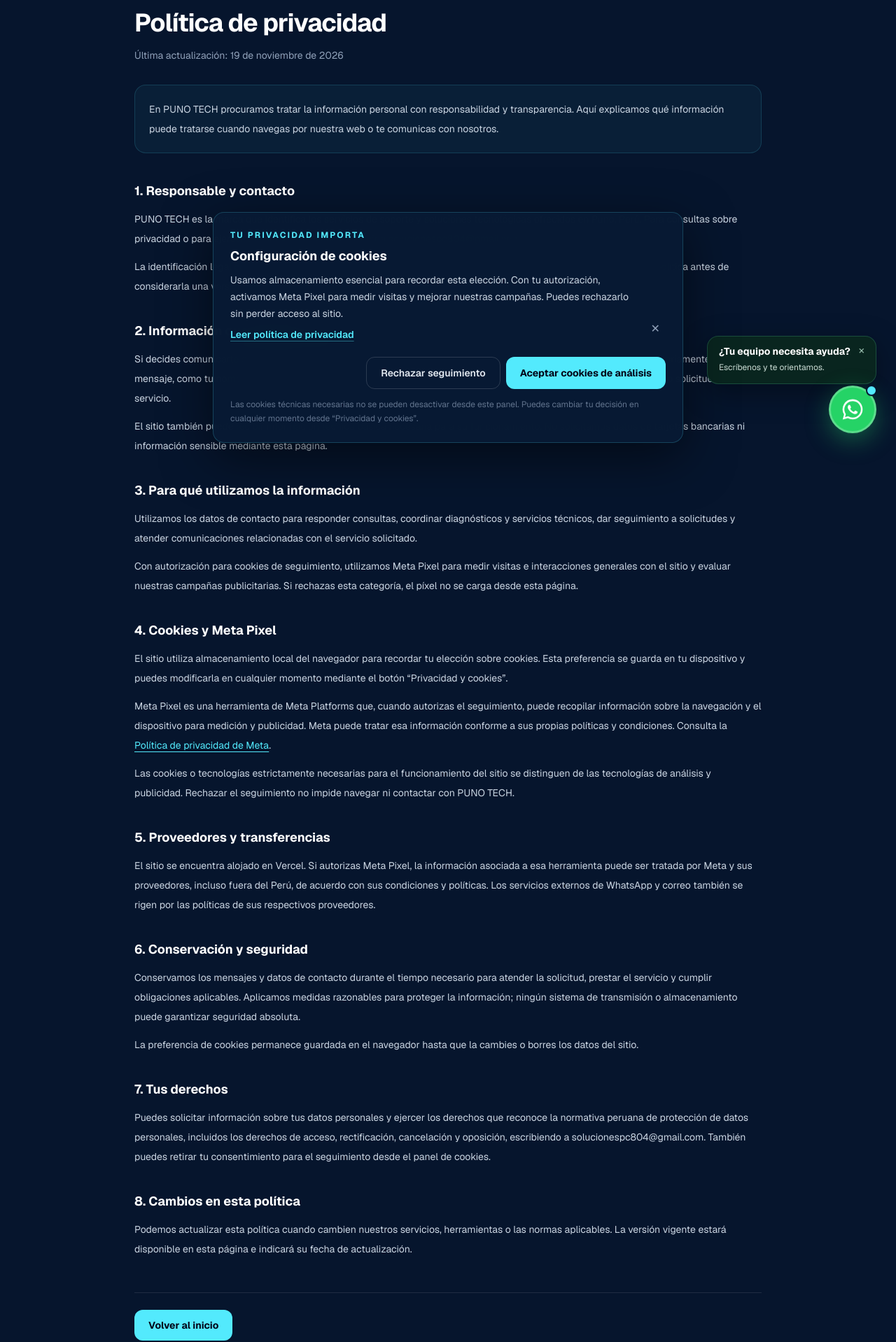
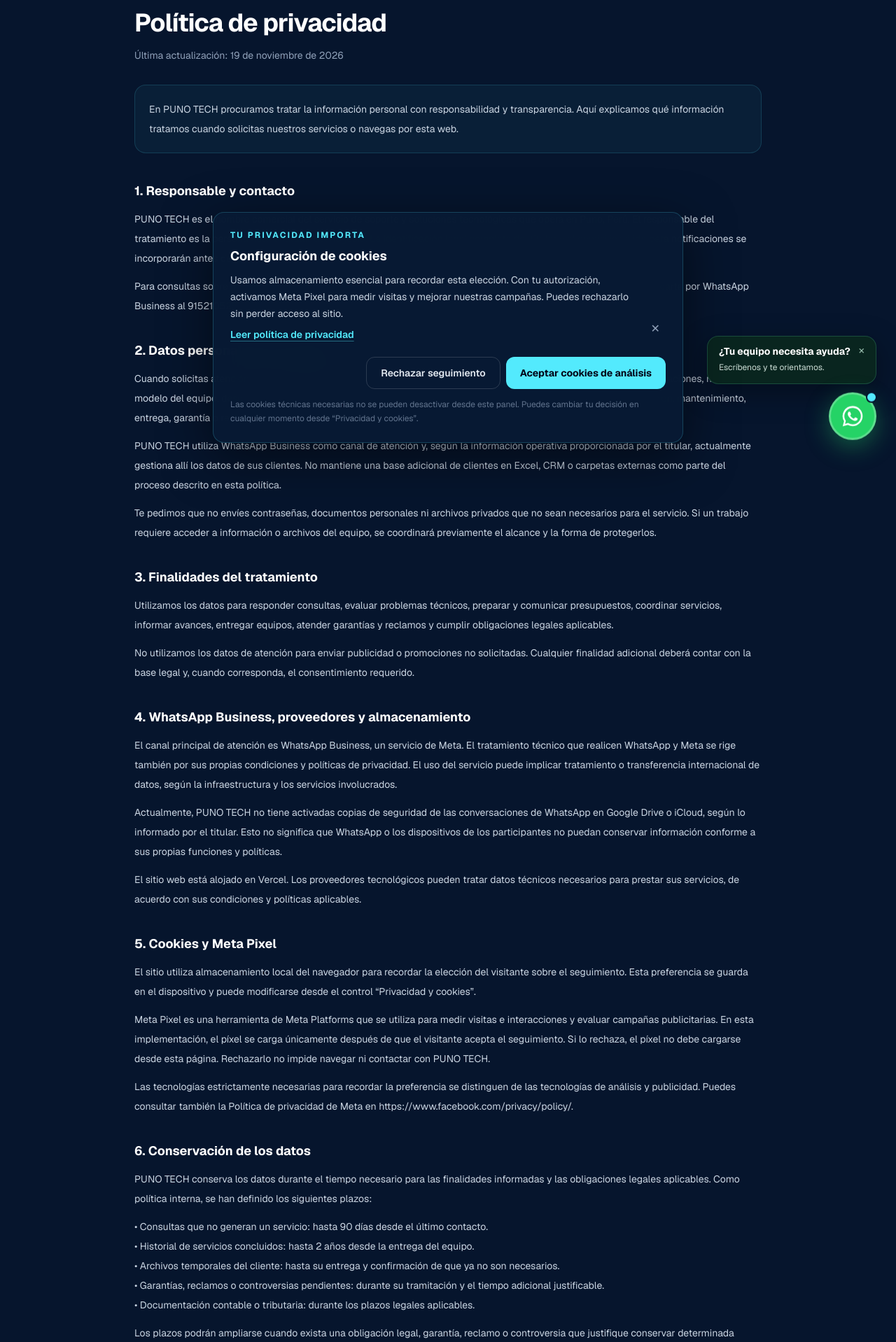
Before and after one commit to joakoguzp/puno-tech, a Next.js app: page /privacidad in a window 1280 px wide. Shown: the part 143-2061 px from the top of the page at 70% size. Built offline with nearby package versions, Linux system fonts and the light colour scheme.

Commit message:
Actualizar política con tratamiento y conservación confirmados

```diff
--- a/src/app/privacidad/page.tsx
+++ b/src/app/privacidad/page.tsx
@@ -10,55 +10,73 @@ const sections = [
   {
     title: "1. Responsable y contacto",
     body: [
-      "PUNO TECH es la marca que identifica los servicios de soporte y soluciones tecnológicas ofrecidos en Puno, Perú. Para consultas sobre privacidad o para ejercer tus derechos, puedes escribir a solucionespc804@gmail.com.",
-      "La identificación legal completa del titular del negocio y su domicilio para notificaciones deberán incorporarse a esta política antes de considerarla una versión legal definitiva.",
+      "PUNO TECH es el nombre comercial del servicio de soporte y soluciones tecnológicas que opera en Puno, Perú. El responsable del tratamiento es la persona natural titular del negocio. La identificación legal completa del titular y el domicilio válido para notificaciones se incorporarán antes de publicar esta política como versión definitiva.",
+      "Para consultas sobre privacidad o para ejercer tus derechos, puedes escribir a solucionespc804@gmail.com o comunicarte por WhatsApp Business al 915210525.",
     ],
   },
   {
-    title: "2. Información que podemos tratar",
+    title: "2. Datos personales que tratamos",
     body: [
-      "Si decides comunicarte con nosotros por WhatsApp o correo electrónico, podremos tratar los datos que incluyas voluntariamente en tu mensaje, como tu nombre, número de contacto, dirección de correo y la información necesaria para atender tu consulta o solicitud de servicio.",
-      "El sitio también puede recibir información técnica básica necesaria para su funcionamiento. No solicitamos datos de tarjetas bancarias ni información sensible mediante esta página.",
+      "Cuando solicitas atención por WhatsApp Business, podemos tratar tu nombre, número de teléfono, mensajes y comunicaciones, marca y modelo del equipo, descripción del problema técnico y la información necesaria para coordinar el diagnóstico, reparación, mantenimiento, entrega, garantía o reclamo.",
+      "PUNO TECH utiliza WhatsApp Business como canal de atención y, según la información operativa proporcionada por el titular, actualmente gestiona allí los datos de sus clientes. No mantiene una base adicional de clientes en Excel, CRM o carpetas externas como parte del proceso descrito en esta política.",
+      "Te pedimos que no envíes contraseñas, documentos personales ni archivos privados que no sean necesarios para el servicio. Si un trabajo requiere acceder a información o archivos del equipo, se coordinará previamente el alcance y la forma de protegerlos.",
     ],
   },
   {
-    title: "3. Para qué utilizamos la información",
+    title: "3. Finalidades del tratamiento",
     body: [
-      "Utilizamos los datos de contacto para responder consultas, coordinar diagnósticos y servicios técnicos, dar seguimiento a solicitudes y atender comunicaciones relacionadas con el servicio solicitado.",
-      "Con autorización para cookies de seguimiento, utilizamos Meta Pixel para medir visitas e interacciones generales con el sitio y evaluar nuestras campañas publicitarias. Si rechazas esta categoría, el píxel no se carga desde esta página.",
+      "Utilizamos los datos para responder consultas, evaluar problemas técnicos, preparar y comunicar presupuestos, coordinar servicios, informar avances, entregar equipos, atender garantías y reclamos y cumplir obligaciones legales aplicables.",
+      "No utilizamos los datos de atención para enviar publicidad o promociones no solicitadas. Cualquier finalidad adicional deberá contar con la base legal y, cuando corresponda, el consentimiento requerido.",
     ],
   },
   {
-    title: "4. Cookies y Meta Pixel",
+    title: "4. WhatsApp Business, proveedores y almacenamiento",
     body: [
-      "El sitio utiliza almacenamiento local del navegador para recordar tu elección sobre cookies. Esta preferencia se guarda en tu dispositivo y puedes modificarla en cualquier momento mediante el botón “Privacidad y cookies”.",
-      "Meta Pixel es una herramienta de Meta Platforms que, cuando autorizas las cookies de seguimiento, puede recopilar información sobre la navegación y el dispositivo para medición y publicidad. Meta puede tratar esa información conforme a sus propias políticas y condiciones.",
-      "Las cookies o tecnologías estrictamente necesarias para el funcionamiento del sitio se distinguen de las tecnologías de análisis y publicidad. Rechazar el seguimiento no impide navegar ni contactar con PUNO TECH.",
+      "El canal principal de atención es WhatsApp Business, un servicio de Meta. El tratamiento técnico que realicen WhatsApp y Meta se rige también por sus propias condiciones y políticas de privacidad. El uso del servicio puede implicar tratamiento o transferencia internacional de datos, según la infraestructura y los servicios involucrados.",
+      "Actualmente, PUNO TECH no tiene activadas copias de seguridad de las conversaciones de WhatsApp en Google Drive o iCloud, según lo informado por el titular. Esto no significa que WhatsApp o los dispositivos de los participantes no puedan conservar información conforme a sus propias funciones y políticas.",
+      "El sitio web está alojado en Vercel. Los proveedores tecnológicos pueden tratar datos técnicos necesarios para prestar sus servicios, de acuerdo con sus condiciones y políticas aplicables.",
     ],
   },
   {
-    title: "5. Proveedores y transferencias",
+    title: "5. Cookies y Meta Pixel",
     body: [
-      "El sitio se encuentra alojado en Vercel. Si autorizas Meta Pixel, la información asociada a esa herramienta puede ser tratada por Meta y sus proveedores, incluso fuera del Perú, de acuerdo con sus condiciones y políticas. Los servicios externos de WhatsApp y correo también se rigen por las políticas de sus respectivos proveedores.",
+      "El sitio utiliza almacenamiento local del navegador para recordar la elección del visitante sobre el seguimiento. Esta preferencia se guarda en el dispositivo y puede modificarse desde el control “Privacidad y cookies”.",
+      "Meta Pixel es una herramienta de Meta Platforms que se utiliza para medir visitas e interacciones y evaluar campañas publicitarias. En esta implementación, el píxel se carga únicamente después de que el visitante acepta el seguimiento. Si lo rechaza, el píxel no debe cargarse desde esta página. Rechazarlo no impide navegar ni contactar con PUNO TECH.",
+      "Las tecnologías estrictamente necesarias para recordar la preferencia se distinguen de las tecnologías de análisis y publicidad. Puedes consultar también la Política de privacidad de Meta en https://www.facebook.com/privacy/policy/.",
     ],
   },
   {
-    title: "6. Conservación y seguridad",
+    title: "6. Conservación de los datos",
     body: [
-      "Conservamos los mensajes y datos de contacto durante el tiempo necesario para atender la solicitud, prestar el servicio y cumplir obligaciones aplicables. Aplicamos medidas razonables para proteger la información; ningún sistema de transmisión o almacenamiento puede garantizar seguridad absoluta.",
-      "La preferencia de cookies permanece guardada en el navegador hasta que la cambies o borres los datos del sitio.",
+      "PUNO TECH conserva los datos durante el tiempo necesario para las finalidades informadas y las obligaciones legales aplicables. Como política interna, se han definido los siguientes plazos:",
+      "• Consultas que no generan un servicio: hasta 90 días desde el último contacto.\n• Historial de servicios concluidos: hasta 2 años desde la entrega del equipo.\n• Archivos temporales del cliente: hasta su entrega y confirmación de que ya no son necesarios.\n• Garantías, reclamos o controversias pendientes: durante su tramitación y el tiempo adicional justificable.\n• Documentación contable o tributaria: durante los plazos legales aplicables.",
+      "Los plazos podrán ampliarse cuando exista una obligación legal, garantía, reclamo o controversia que justifique conservar determinada información. Una vez que los datos dejan de ser necesarios, se eliminarán de los medios bajo control de PUNO TECH, salvo que exista una razón legal válida para conservarlos.",
     ],
   },
   {
-    title: "7. Tus derechos",
+    title: "7. Seguridad y confidencialidad",
     body: [
-      "Puedes solicitar información sobre tus datos personales y ejercer los derechos que reconoce la normativa peruana de protección de datos personales, incluidos los derechos de acceso, rectificación, cancelación y oposición, escribiendo a solucionespc804@gmail.com. También puedes retirar tu consentimiento para el seguimiento desde el panel de cookies.",
+      "PUNO TECH procura limitar el acceso a los datos a quien necesita utilizarlos para atender el servicio y aplicar medidas razonables de protección del dispositivo y de las cuentas utilizadas. Entre las medidas previstas se encuentran el bloqueo seguro del teléfono, la verificación en dos pasos, la revisión de dispositivos vinculados y la eliminación de información que ya no sea necesaria.",
+      "Actualmente no se encuentran activadas copias de seguridad de WhatsApp en Google Drive o iCloud. La eliminación desde el dispositivo de PUNO TECH no garantiza borrar copias que puedan permanecer en dispositivos de los participantes o en sistemas administrados por proveedores externos.",
     ],
   },
   {
-    title: "8. Cambios en esta política",
+    title: "8. Tus derechos",
     body: [
-      "Podemos actualizar esta política cuando cambien nuestros servicios, herramientas o las normas aplicables. La versión vigente estará disponible en esta página e indicará su fecha de actualización.",
+      "Puedes ejercer los derechos de acceso, rectificación, cancelación y oposición reconocidos por la normativa peruana de protección de datos personales, mediante una solicitud a solucionespc804@gmail.com o al WhatsApp Business 915210525. PUNO TECH podrá solicitar información razonable para verificar tu identidad y ubicar los datos correspondientes.",
+      "Las solicitudes serán atendidas dentro de los plazos y conforme a las condiciones establecidas por la normativa vigente. También puedes cambiar o retirar tu elección de seguimiento desde el control “Privacidad y cookies” del sitio.",
+    ],
+  },
+  {
+    title: "9. Cambios en esta política",
+    body: [
+      "Esta política podrá actualizarse cuando cambien los servicios, los canales de atención, las herramientas tecnológicas o las normas aplicables. La versión vigente estará disponible en esta página e indicará su fecha de actualización.",
+    ],
+  },
+  {
+    title: "10. Normativa aplicable",
+    body: [
+      "Esta política se interpreta conforme a la Ley N.º 29733, Ley de Protección de Datos Personales, su Reglamento aprobado por Decreto Supremo N.º 016-2024-JUS y demás disposiciones aplicables en el Perú.",
     ],
   },
 ];
@@ -85,8 +103,8 @@ export default function PrivacyPage() {
         </p>
         <p className="mt-8 rounded-2xl border border-cyan-300/15 bg-cyan-300/[0.05] p-5 text-sm leading-7 text-slate-300">
           En PUNO TECH procuramos tratar la información personal con
-          responsabilidad y transparencia. Aquí explicamos qué información puede
-          tratarse cuando navegas por nuestra web o te comunicas con nosotros.
+          responsabilidad y transparencia. Aquí explicamos qué información
+          tratamos cuando solicitas nuestros servicios o navegas por esta web.
         </p>
 
         <div className="mt-10 space-y-9">
@@ -97,28 +115,9 @@ export default function PrivacyPage() {
                 {section.body.map((paragraph) => (
                   <p
                     key={paragraph}
-                    className="text-sm leading-7 text-slate-300"
+                    className="whitespace-pre-line text-sm leading-7 text-slate-300"
                   >
-                    {paragraph.startsWith("Meta Pixel es") ? (
-                      <>
-                        Meta Pixel es una herramienta de Meta Platforms que,
-                        cuando autorizas el seguimiento, puede recopilar información
-                        sobre la navegación y el dispositivo para medición y
-                        publicidad. Meta puede tratar esa información conforme a
-                        sus propias políticas y condiciones. Consulta la{" "}
-                        <a
-                          href="https://www.facebook.com/privacy/policy/"
-                          target="_blank"
-                          rel="noopener noreferrer"
-                          className="text-cyan-300 underline underline-offset-4"
-                        >
-                          Política de privacidad de Meta
-                        </a>
-                        .
-                      </>
-                    ) : (
-                      paragraph
-                    )}
+                    {paragraph}
                   </p>
                 ))}
               </div>
```
